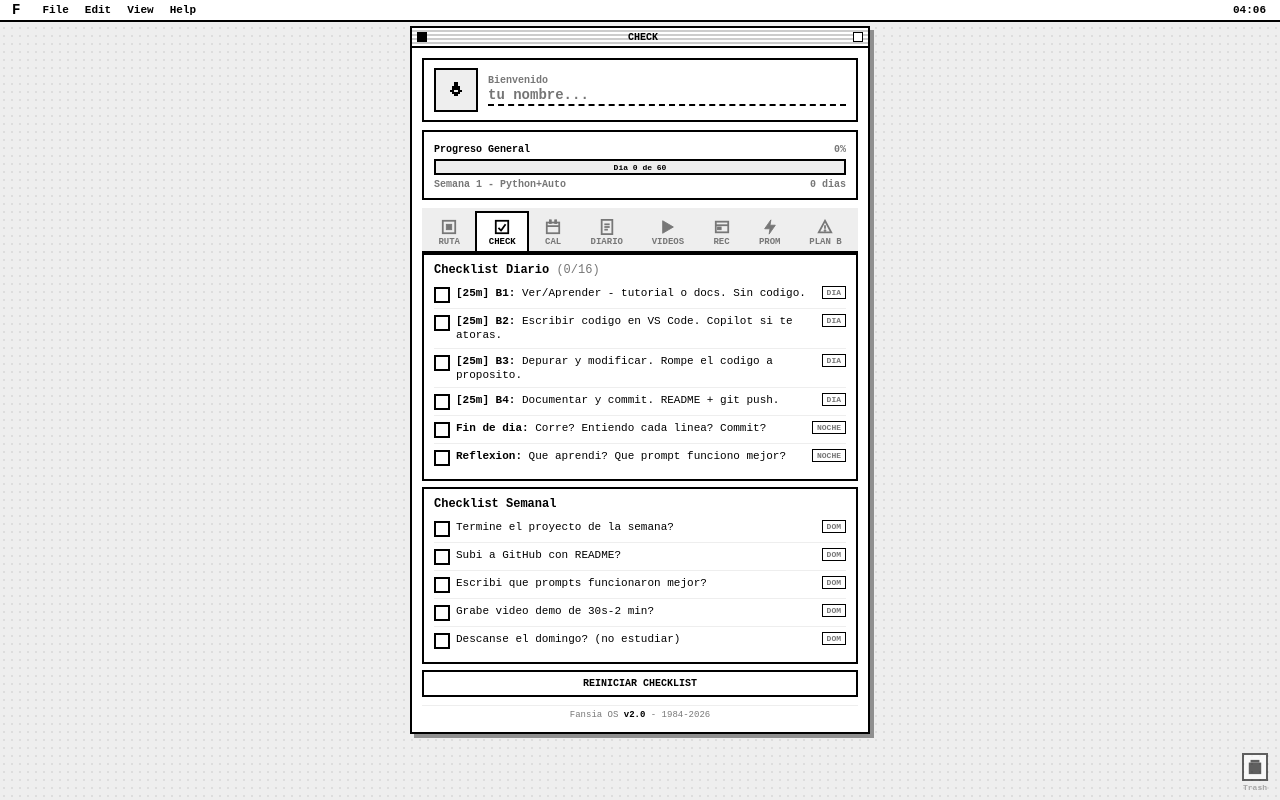
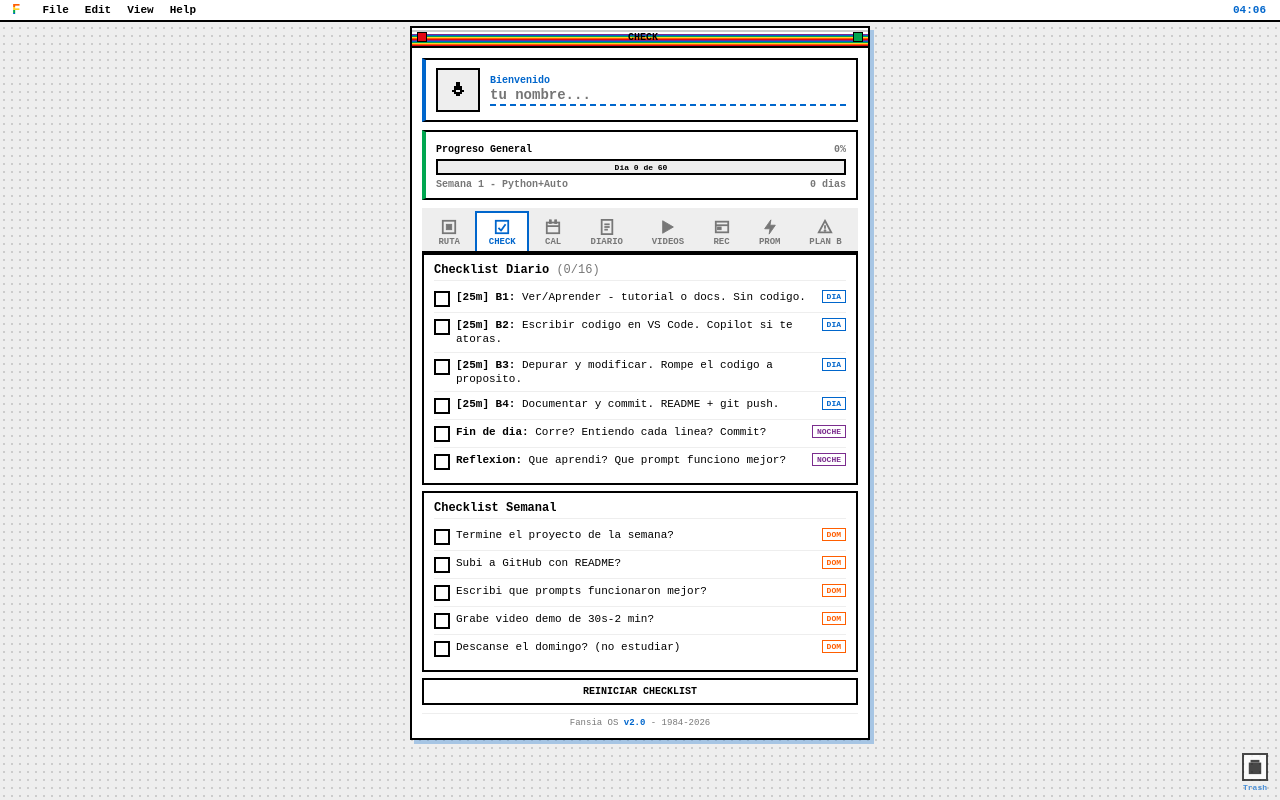
Before and after one commit to MoonRiver75/metodologia-fansia, a plain HTML site: page Fansia_OS_Completo.html in a window 1280 px wide. Both pictures are taken after a click on the button "CHECK". Drawn offline with Linux system fonts and the light colour scheme.

Commit message:
Add Apple rainbow color accents + 1995 AI aesthetic

```diff
--- a/Fansia_OS_Completo.html
+++ b/Fansia_OS_Completo.html
@@ -25,16 +25,25 @@
     --inverse-text: #FFFFFF;
     --shadow: rgba(0,0,0,0.4);
     --pixel: 1px;
+    --apple-red: #E30613;
+    --apple-orange: #FF5E00;
+    --apple-yellow: #FFD12A;
+    --apple-green: #00A650;
+    --apple-blue: #0066CC;
+    --apple-purple: #7B2D8E;
+    --apple-teal: #00A6A6;
+    --ai-glow: #00CCFF;
   }
 
   * { box-sizing: border-box; margin: 0; padding: 0; image-rendering: pixelated; }
+  ::selection { background: var(--apple-blue); color: var(--white); }
 
   body {
     margin: 0;
     min-height: 100vh;
     background: var(--bg);
     background-image:
-      radial-gradient(circle, #DDDDDD 1px, transparent 1px);
+      radial-gradient(circle, #CCCCCC 1px, transparent 1px);
     background-size: 8px 8px;
     display: flex;
     justify-content: center;
@@ -46,7 +55,7 @@
     padding-bottom: 20px;
   }
 
-  /* ------ MENU BAR (classic Mac) ------ */
+  /* ------ MENU BAR (1995 Apple + AI) ------ */
   .menu-bar {
     position: fixed;
     top: 0; left: 0; right: 0;
@@ -68,6 +77,10 @@
     padding: 1px 4px;
     cursor: default;
     font-weight: 700;
+    background: linear-gradient(180deg, var(--apple-red) 0%, var(--apple-red) 16%, var(--apple-orange) 16%, var(--apple-orange) 33%, var(--apple-yellow) 33%, var(--apple-yellow) 50%, var(--apple-green) 50%, var(--apple-green) 66%, var(--apple-blue) 66%, var(--apple-blue) 83%, var(--apple-purple) 83%);
+    -webkit-background-clip: text;
+    -webkit-text-fill-color: transparent;
+    background-clip: text;
   }
   .menu-bar .menu-item {
     padding: 2px 8px;
@@ -76,7 +89,7 @@
     font-size: 11px;
     font-weight: 700;
   }
-  .menu-bar .menu-item:active { background: var(--highlight); color: var(--inverse-text); }
+  .menu-bar .menu-item:active { background: var(--apple-blue); color: var(--inverse-text); }
   .menu-bar .spacer { flex: 1; }
   .menu-bar .clock {
     font-size: 11px;
@@ -84,29 +97,58 @@
     padding: 2px 6px;
     cursor: default;
     user-select: none;
+    color: var(--apple-blue);
   }
 
-  /* ------ MAIN WINDOW (System 7 style) ------ */
+  /* ------ MAIN WINDOW (System 7 + AI accents) ------ */
   .window {
     width: 100%;
     max-width: 460px;
     margin: 4px 12px 20px;
     background: var(--card);
     border: 2px solid var(--border);
-    box-shadow: 4px 4px 0 var(--shadow);
+    box-shadow: 4px 4px 0 rgba(0,102,204,0.3);
     position: relative;
     display: flex;
     flex-direction: column;
   }
 
-  /* ------ TITLE BAR (striped pattern) ------ */
+  /* ------ TITLE BAR (rainbow stripes) ------ */
   .title-bar {
     background: repeating-linear-gradient(
       0deg,
-      var(--stripe1) 0px,
-      var(--stripe1) 2px,
-      var(--stripe2) 2px,
-      var(--stripe2) 4px
+      var(--apple-red) 0px,
+      var(--apple-red) 1px,
+      var(--apple-orange) 1px,
+      var(--apple-orange) 2px,
+      var(--apple-yellow) 2px,
+      var(--apple-yellow) 3px,
+      var(--apple-green) 3px,
+      var(--apple-green) 4px,
+      var(--apple-blue) 4px,
+      var(--apple-blue) 5px,
+      var(--apple-purple) 5px,
+      var(--apple-purple) 6px,
+      var(--apple-red) 6px,
+      var(--apple-red) 7px,
+      var(--apple-orange) 7px,
+      var(--apple-orange) 8px,
+      var(--apple-yellow) 8px,
+      var(--apple-yellow) 9px,
+      var(--apple-green) 9px,
+      var(--apple-green) 10px,
+      var(--apple-blue) 10px,
+      var(--apple-blue) 11px,
+      var(--apple-purple) 11px,
+      var(--apple-purple) 12px,
+      var(--stripe1) 12px,
+      var(--stripe1) 14px,
+      var(--stripe2) 14px,
+      var(--stripe2) 16px,
+      var(--stripe1) 16px,
+      var(--stripe1) 18px,
+      var(--stripe2) 18px,
+      var(--stripe2) 20px
     );
     height: 20px;
     border-bottom: 2px solid var(--border);
@@ -119,7 +161,7 @@
   .title-bar .close-box {
     width: 10px; height: 10px;
     border: 1px solid var(--border);
-    background: var(--highlight);
+    background: var(--apple-red);
     margin-right: 6px;
     flex-shrink: 0;
     cursor: pointer;
@@ -137,11 +179,11 @@
   .title-bar .zoom-box {
     width: 10px; height: 10px;
     border: 1px solid var(--border);
-    background: var(--white);
+    background: var(--apple-green);
     flex-shrink: 0;
     cursor: pointer;
   }
-  .title-bar .zoom-box:active { background: var(--highlight); }
+  .title-bar .zoom-box:active { background: var(--apple-blue); }
 
   /* ------ WINDOW BODY ------ */
   .window-body {
@@ -153,7 +195,7 @@
   }
   .window-body::-webkit-scrollbar { width: 10px; }
   .window-body::-webkit-scrollbar-track { background: var(--bg); border-left: 1px solid var(--border); }
-  .window-body::-webkit-scrollbar-thumb { background: var(--bg); border: 1px solid var(--border); }
+  .window-body::-webkit-scrollbar-thumb { background: var(--apple-blue); border: 1px solid var(--border); }
 
   /* ------ PROFILE ------ */
   .profile-section {
@@ -164,6 +206,7 @@
     align-items: center;
     gap: 10px;
     background: var(--card);
+    border-left: 4px solid var(--apple-blue);
   }
   .profile-icon {
     width: 44px; height: 44px;
@@ -176,15 +219,15 @@
     background: var(--bg);
     padding: 4px;
   }
-  .profile-icon:active { background: var(--highlight); }
+  .profile-icon:active { background: var(--apple-blue); }
   .profile-icon svg rect { fill: var(--text) !important; }
   .profile-text { flex: 1; overflow: hidden; }
-  .profile-text .greet { font-size: 10px; color: var(--text-dim); font-weight: 700; }
+  .profile-text .greet { font-size: 10px; color: var(--apple-blue); font-weight: 700; }
   .profile-text .pname {
     font-size: 14px; font-weight: 700;
     border: none; background: transparent; width: 100%; outline: none;
     color: var(--text); padding: 1px 0;
-    border-bottom: 2px dashed var(--border);
+    border-bottom: 2px dashed var(--apple-blue);
     font-family: inherit;
   }
   .icon-strip {
@@ -207,8 +250,8 @@
     background: var(--bg);
     padding: 4px;
   }
-  .icon-strip .iopt:active { background: var(--highlight); }
-  .icon-strip .iopt.sel { border-width: 3px; background: var(--card); }
+  .icon-strip .iopt:active { background: var(--apple-blue); }
+  .icon-strip .iopt.sel { border-width: 3px; border-color: var(--apple-blue); background: var(--card); }
   .icon-strip .iopt svg rect { fill: var(--text) !important; }
 
   /* ------ STATUS BAR ------ */
@@ -217,6 +260,7 @@
     padding: 8px 10px;
     margin-bottom: 8px;
     background: var(--card);
+    border-left: 4px solid var(--apple-green);
   }
   .status-row {
     display: flex;
@@ -239,10 +283,10 @@
     height: 100%;
     background: repeating-linear-gradient(
       90deg,
-      var(--highlight) 0px,
-      var(--highlight) 4px,
-      var(--white) 4px,
-      var(--white) 8px
+      var(--apple-blue) 0px,
+      var(--apple-blue) 4px,
+      var(--apple-teal) 4px,
+      var(--apple-teal) 8px
     );
     transition: width 0.5s;
     width: 0%;
@@ -294,13 +338,13 @@
     stroke: currentColor;
   }
   .da-btn.act {
-    border-color: var(--border);
+    border-color: var(--apple-blue);
     border-bottom-color: var(--card);
-    color: var(--text);
+    color: var(--apple-blue);
     background: var(--card);
     z-index: 1;
   }
-  .da-btn:active { background: var(--highlight); color: var(--inverse-text); }
+  .da-btn:active { background: var(--apple-blue); color: var(--inverse-text); }
 
   .da-content { display: none; padding: 0; }
   .da-content.act { display: block; }
@@ -315,21 +359,23 @@
   .dacard h3 {
     font-size: 12px; font-weight: 700; color: var(--text);
     margin-bottom: 4px;
+    border-bottom: 1px solid var(--bg);
+    padding-bottom: 3px;
   }
   .dacard h4 { font-size: 11px; font-weight: 700; color: var(--text); margin: 6px 0 3px; }
   .dacard p, .dacard li { font-size: 11px; line-height: 1.4; color: var(--text-dim); }
   .dacard ul { padding-left: 16px; }
   .dacard li { margin-bottom: 2px; }
   .dacard a {
-    color: var(--text);
+    color: var(--apple-blue);
     text-decoration: none;
     font-weight: 700;
-    border-bottom: 1px dotted var(--text);
+    border-bottom: 1px dotted var(--apple-blue);
   }
-  .dacard a:active { background: var(--highlight); color: var(--inverse-text); }
+  .dacard a:active { background: var(--apple-blue); color: var(--inverse-text); }
   .dacard .prompt-box {
-    background: var(--bg);
-    border-left: 3px solid var(--border);
+    background: #F5F5FF;
+    border-left: 3px solid var(--apple-purple);
     padding: 6px 8px;
     margin: 4px 0;
     font-size: 10px;
@@ -352,8 +398,8 @@
     padding: 1px 4px;
     margin-left: 3px;
   }
-  .dacard .prio-1 { border-color: var(--border); }
-  .dacard .prio-2 { border-color: var(--border); }
+  .dacard .prio-1 { border-color: var(--apple-red); color: var(--apple-red); }
+  .dacard .prio-2 { border-color: var(--apple-orange); color: var(--apple-orange); }
   .dacard .prio-3 { border-color: var(--text-dim); }
 
   /* ------ WEEK GRID ------ */
@@ -365,8 +411,16 @@
     transition: 0.05s;
     position: relative;
     background: var(--card);
+    border-left: 4px solid var(--apple-blue);
   }
-  .wcell:active { background: var(--highlight); color: var(--inverse-text); }
+  .wcell:nth-child(2) { border-left-color: var(--apple-green); }
+  .wcell:nth-child(3) { border-left-color: var(--apple-yellow); }
+  .wcell:nth-child(4) { border-left-color: var(--apple-orange); }
+  .wcell:nth-child(5) { border-left-color: var(--apple-red); }
+  .wcell:nth-child(6) { border-left-color: var(--apple-purple); }
+  .wcell:nth-child(7) { border-left-color: var(--apple-teal); }
+  .wcell:nth-child(8) { border-left-color: var(--apple-blue); }
+  .wcell:active { background: var(--apple-blue); color: var(--inverse-text); }
   .wcell .wn { font-size: 10px; font-weight: 700; color: var(--text); }
   .wcell .wt { font-size: 9px; color: var(--text-dim); margin-top: 1px; }
   .wcell .wdot {
@@ -375,7 +429,7 @@
     border: 2px solid var(--border);
     background: var(--card);
   }
-  .wcell .wdot.chk { background: var(--highlight); border-color: var(--border); position: relative; }
+  .wcell .wdot.chk { background: var(--apple-green); border-color: var(--apple-green); position: relative; }
   .wcell .wdot.chk::after {
     content: 'X';
     position: absolute;
@@ -404,7 +458,7 @@
     font-size: 10px;
     font-weight: 700;
   }
-  .chk.done .box { background: var(--highlight); border-color: var(--border); }
+  .chk.done .box { background: var(--apple-green); border-color: var(--apple-green); }
   .chk.done .box::after { content: 'X'; color: var(--white); }
   .chk .box { position: relative; }
   .chk .txt { font-size: 11px; line-height: 1.3; flex: 1; color: var(--text); }
@@ -417,6 +471,9 @@
     color: var(--text-dim);
     flex-shrink: 0;
   }
+  .chk .ctag[data-tag="DIA"] { border-color: var(--apple-blue); color: var(--apple-blue); }
+  .chk .ctag[data-tag="NOCHE"] { border-color: var(--apple-purple); color: var(--apple-purple); }
+  .chk .ctag[data-tag="DOM"] { border-color: var(--apple-orange); color: var(--apple-orange); }
 
   /* ------ CALENDAR ------ */
   .calgrid { display: grid; grid-template-columns: repeat(7, 1fr); gap: 2px; }
@@ -429,9 +486,9 @@
     background: var(--card);
     color: var(--text);
   }
-  .cald.pst { background: repeating-linear-gradient(45deg, var(--bg) 0px, var(--bg) 3px, var(--card) 3px, var(--card) 6px); color: var(--text); border-color: var(--border); }
-  .cald.tdy { border: 3px solid var(--border); font-weight: 700; }
-  .cald.rem { border-color: var(--border); }
+  .cald.pst { background: repeating-linear-gradient(45deg, #E8F4FF 0px, #E8F4FF 3px, var(--card) 3px, var(--card) 6px); color: var(--text); border-color: var(--apple-blue); }
+  .cald.tdy { border: 3px solid var(--apple-blue); font-weight: 700; }
+  .cald.rem { border-color: var(--apple-blue); }
   .cald.emp { border: none; background: transparent; }
   .calinfo { display: flex; justify-content: space-between; margin-top: 4px; font-size: 9px; color: var(--text-dim); }
 
@@ -449,7 +506,7 @@
     color: var(--text);
     line-height: 1.4;
   }
-  .dentry:focus { background: var(--bg); }
+  .dentry:focus { background: #F5F5FF; border-color: var(--apple-blue); }
   .dfoot { display: flex; justify-content: space-between; align-items: center; margin-top: 4px; font-size: 10px; color: var(--text-dim); }
   .dfoot .btn {
     border: 2px solid var(--border);
@@ -461,7 +518,7 @@
     cursor: pointer;
     color: var(--text);
   }
-  .dfoot .btn:active { background: var(--highlight); color: var(--inverse-text); }
+  .dfoot .btn:active { background: var(--apple-blue); color: var(--inverse-text); }
 
   /* ------ VIDEO ITEM ------ */
   .vitem { display: flex; gap: 6px; padding: 5px 0; border-bottom: 1px solid var(--bg); }
@@ -469,16 +526,16 @@
   .vthumb {
     width: 34px; height: 34px; border: 2px solid var(--border);
     flex-shrink: 0; display: flex; align-items: center; justify-content: center;
-    background: var(--bg); font-weight: 700; font-size: 10px; color: var(--text-dim);
+    background: var(--bg); font-weight: 700; font-size: 10px; color: var(--apple-blue);
   }
   .vinfo { flex: 1; }
   .vinfo .vt { font-size: 11px; font-weight: 700; color: var(--text); }
   .vinfo .vt a { color: var(--text); border: none; }
-  .vinfo .vt a:active { background: var(--highlight); color: var(--inverse-text); }
+  .vinfo .vt a:active { background: var(--apple-blue); color: var(--inverse-text); }
   .vinfo .vm { font-size: 10px; color: var(--text-dim); margin-top: 1px; }
   .vinfo .vd { font-size: 10px; color: var(--text-dim); margin-top: 1px; }
 
-  .stitle { font-size: 11px; font-weight: 700; color: var(--text); margin: 8px 0 4px; }
+  .stitle { font-size: 11px; font-weight: 700; color: var(--text); margin: 8px 0 4px; padding-left: 4px; border-left: 3px solid var(--apple-purple); }
 
   /* ------ BOTTOM TRASH ------ */
   .desktop-bottom {
@@ -490,7 +547,7 @@
     align-items: center;
     gap: 2px;
     z-index: 500;
-    opacity: 0.6;
+    opacity: 0.7;
   }
   .desktop-bottom .trash-icon {
     width: 26px; height: 28px;
@@ -502,13 +559,13 @@
     cursor: pointer;
     padding: 2px;
   }
-  .desktop-bottom .trash-icon:active { background: var(--highlight); }
+  .desktop-bottom .trash-icon:active { background: var(--apple-blue); }
   .desktop-bottom .trash-icon svg { width: 16px; height: 18px; }
   .desktop-bottom .trash-icon svg rect { fill: var(--text); }
   .desktop-bottom .trash-label {
     font-size: 8px;
     font-weight: 700;
-    color: var(--text-dim);
+    color: var(--apple-blue);
   }
 
   /* ------ RESET BUTTON ------ */
@@ -524,7 +581,7 @@
     cursor: pointer;
     color: var(--text);
   }
-  .reset-area .btn:active { background: var(--highlight); color: var(--inverse-text); }
+  .reset-area .btn:active { background: var(--apple-red); color: var(--inverse-text); }
 
   /* ------ BOOT LINE ------ */
   .boot-line {
@@ -535,7 +592,7 @@
     border-top: 1px solid var(--bg);
     margin-top: 4px;
   }
-  .boot-line span { font-weight: 700; color: var(--text); }
+  .boot-line span { font-weight: 700; color: var(--apple-blue); }
 
   /* ------ RESPONSIVE ------ */
   @media (max-width: 440px) {
@@ -686,22 +743,22 @@
             <div class="dacard">
               <h3>Checklist Diario <span style="font-weight:400;font-size:12px;color:var(--text-dim)" id="chkCount">(0/6)</span></h3>
               <div id="chkList">
-                <div class="chk" data-c="c1"><div class="box"></div><div class="txt"><b>[25m] B1:</b> Ver/Aprender - tutorial o docs. Sin codigo.</div><span class="ctag">DIA</span></div>
-                <div class="chk" data-c="c2"><div class="box"></div><div class="txt"><b>[25m] B2:</b> Escribir codigo en VS Code. Copilot si te atoras.</div><span class="ctag">DIA</span></div>
-                <div class="chk" data-c="c3"><div class="box"></div><div class="txt"><b>[25m] B3:</b> Depurar y modificar. Rompe el codigo a proposito.</div><span class="ctag">DIA</span></div>
-                <div class="chk" data-c="c4"><div class="box"></div><div class="txt"><b>[25m] B4:</b> Documentar y commit. README + git push.</div><span class="ctag">DIA</span></div>
-                <div class="chk" data-c="c5"><div class="box"></div><div class="txt"><b>Fin de dia:</b> Corre? Entiendo cada linea? Commit?</div><span class="ctag">NOCHE</span></div>
-                <div class="chk" data-c="c6"><div class="box"></div><div class="txt"><b>Reflexion:</b> Que aprendi? Que prompt funciono mejor?</div><span class="ctag">NOCHE</span></div>
+                <div class="chk" data-c="c1"><div class="box"></div><div class="txt"><b>[25m] B1:</b> Ver/Aprender - tutorial o docs. Sin codigo.</div><span class="ctag" data-tag="DIA">DIA</span></div>
+                <div class="chk" data-c="c2"><div class="box"></div><div class="txt"><b>[25m] B2:</b> Escribir codigo en VS Code. Copilot si te atoras.</div><span class="ctag" data-tag="DIA">DIA</span></div>
+                <div class="chk" data-c="c3"><div class="box"></div><div class="txt"><b>[25m] B3:</b> Depurar y modificar. Rompe el codigo a proposito.</div><span class="ctag" data-tag="DIA">DIA</span></div>
+                <div class="chk" data-c="c4"><div class="box"></div><div class="txt"><b>[25m] B4:</b> Documentar y commit. README + git push.</div><span class="ctag" data-tag="DIA">DIA</span></div>
+                <div class="chk" data-c="c5"><div class="box"></div><div class="txt"><b>Fin de dia:</b> Corre? Entiendo cada linea? Commit?</div><span class="ctag" data-tag="NOCHE">NOCHE</span></div>
+                <div class="chk" data-c="c6"><div class="box"></div><div class="txt"><b>Reflexion:</b> Que aprendi? Que prompt funciono mejor?</div><span class="ctag" data-tag="NOCHE">NOCHE</span></div>
               </div>
             </div>
             <div class="dacard">
               <h3>Checklist Semanal</h3>
               <div>
-                <div class="chk" data-c="w1"><div class="box"></div><div class="txt">Termine el proyecto de la semana?</div><span class="ctag">DOM</span></div>
-                <div class="chk" data-c="w2"><div class="box"></div><div class="txt">Subi a GitHub con README?</div><span class="ctag">DOM</span></div>
-                <div class="chk" data-c="w3"><div class="box"></div><div class="txt">Escribi que prompts funcionaron mejor?</div><span class="ctag">DOM</span></div>
-                <div class="chk" data-c="w4"><div class="box"></div><div class="txt">Grabe video demo de 30s-2 min?</div><span class="ctag">DOM</span></div>
-                <div class="chk" data-c="w5"><div class="box"></div><div class="txt">Descanse el domingo? (no estudiar)</div><span class="ctag">DOM</span></div>
+                <div class="chk" data-c="w1"><div class="box"></div><div class="txt">Termine el proyecto de la semana?</div><span class="ctag" data-tag="DOM">DOM</span></div>
+                <div class="chk" data-c="w2"><div class="box"></div><div class="txt">Subi a GitHub con README?</div><span class="ctag" data-tag="DOM">DOM</span></div>
+                <div class="chk" data-c="w3"><div class="box"></div><div class="txt">Escribi que prompts funcionaron mejor?</div><span class="ctag" data-tag="DOM">DOM</span></div>
+                <div class="chk" data-c="w4"><div class="box"></div><div class="txt">Grabe video demo de 30s-2 min?</div><span class="ctag" data-tag="DOM">DOM</span></div>
+                <div class="chk" data-c="w5"><div class="box"></div><div class="txt">Descanse el domingo? (no estudiar)</div><span class="ctag" data-tag="DOM">DOM</span></div>
               </div>
             </div>
             <div class="reset-area"><button class="btn" onclick="resetChecks()">REINICIAR CHECKLIST</button></div>
```
Also changed, not shown: index.html (+117 -60 lines).
